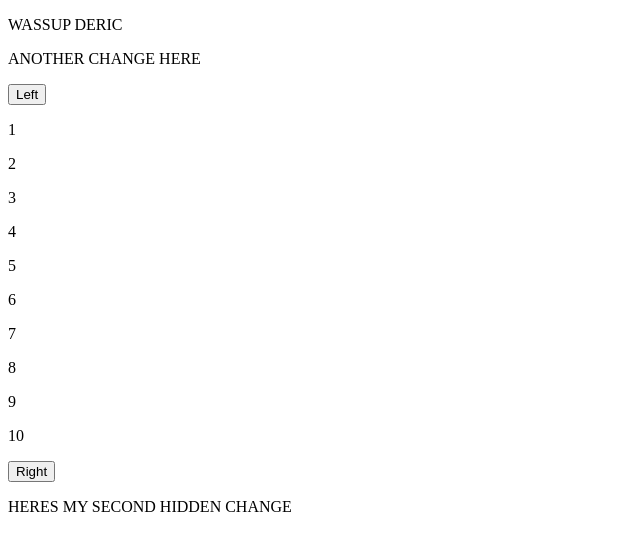
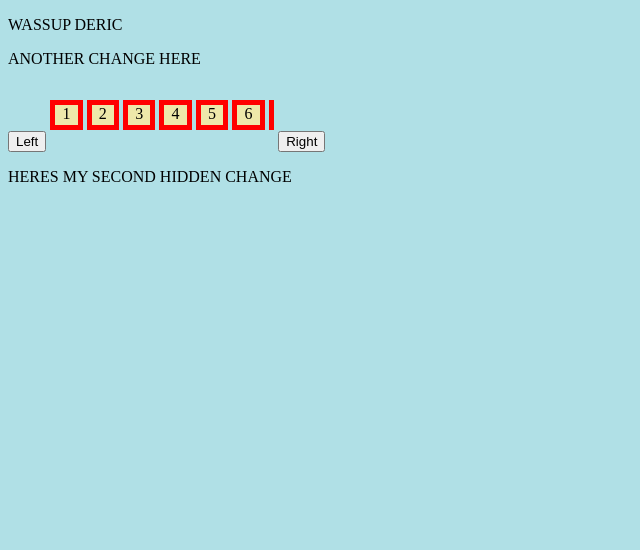
Before and after one commit to dddsiu/slider, a plain HTML site: page index.html in a window 1280 px wide. Shown: the whole page, without its empty margins (0-640 px from the left). Drawn offline with Linux system fonts and the light colour scheme.

Commit message:
forgot to link carousel.css into index.html

```diff
--- a/index.html
+++ b/index.html
@@ -1,6 +1,8 @@
 <!DOCTYPE html>
 <html>
-  <head> </head>
+  <head>
+    <link rel="stylesheet" href="carousel.css" />
+  </head>
   <body>
     <p>WASSUP DERIC</p>
     <p>ANOTHER CHANGE HERE</p>
```
